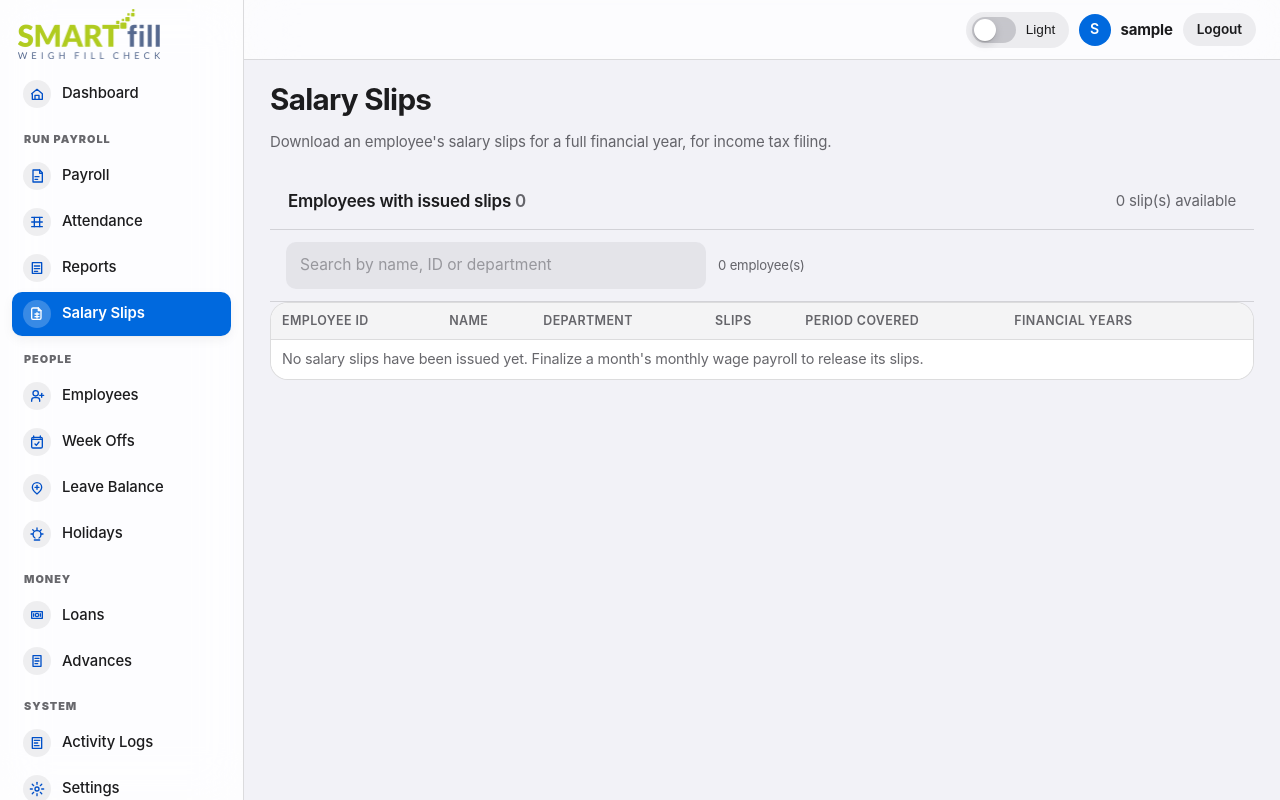
After one commit to smitz96/payroll, a Flask app: page /salary-slips in a window 1280 px wide. The commit adds this page. Run offline with Flask 3, Linux system fonts and the light colour scheme; the visitor is signed in with stand-in values (Sample User, id 1); some libraries are stand-ins or nearby versions.

Commit message:
Add a Salary Slips module for an employee's full year of slips
Payroll runs a month at a time, but an employee filing a return needs the
whole financial year in one file. The new Salary Slips section, below Reports
in the rail, lists everyone who has been issued a slip and hands over either a
single financial year (April-March, the unit a return is filed in) or every
slip on record, one to a page in chronological order.

Only finalized months appear, matching the gate on the individual slip: a draft
month has no slip to hand over yet. Such months are named on the employee's
page as "not yet issued" so a gap reads as pending sign-off rather than as data
gone astray. Daily wage employees are not issued slips, so they are absent.

Co-Authored-By: Claude Opus 5 <noreply@anthropic.com>

```diff
--- a/app.py
+++ b/app.py
@@ -246,6 +246,7 @@ def create_app(test_config=None):
     from routes.master import bp as master_bp
     from routes.settings import bp as settings_bp
     from routes.reports import bp as reports_bp
+    from routes.salary_slips import bp as salary_slips_bp
     from routes.weekoffs import bp as weekoffs_bp
     from routes.logs import bp as logs_bp
     app.register_blueprint(auth_bp)
@@ -259,6 +260,7 @@ def create_app(test_config=None):
     app.register_blueprint(master_bp)
     app.register_blueprint(settings_bp)
     app.register_blueprint(reports_bp)
+    app.register_blueprint(salary_slips_bp)
     app.register_blueprint(weekoffs_bp)
     app.register_blueprint(logs_bp)
     return app
--- /dev/null
+++ b/routes/salary_slips.py
@@ -0,0 +1,116 @@
+"""Salary slip history for one employee.
+
+Payroll runs a month at a time, but an employee filing a return needs the whole
+financial year in one file. This module answers that: pick the employee, pick the
+year, get every slip that was actually issued. Only finalized months appear —
+a draft month has no slip yet, so there is nothing here to hand over.
+"""
+from flask import Blueprint, Response, abort, flash, redirect, render_template, request, url_for
+
+from attendance import db
+from attendance.authentication import login_required
+from attendance.models import Employee, SalaryRecord
+from attendance.reports import build_employee_slip_history_pdf, finalized_slip_months, pending_slip_months, slip_months_by_employee
+from attendance.utils import display_month, financial_year_label, financial_year_start
+
+bp = Blueprint("salary_slips", __name__, url_prefix="/salary-slips")
+ALL_YEARS = "all"
+
+
+def employee_sort_key(value):
+    return (0, int(value), "") if str(value).isdigit() else (1, 0, str(value).lower())
+
+
+def financial_years(months):
+    """Slip months grouped into April-March years, newest year first."""
+    years = {}
+    for month in months:
+        years.setdefault(financial_year_start(month), []).append(month)
+    return [
+        {
+            "start": start,
+            "value": str(start),
+            "label": financial_year_label(start),
+            "months": sorted(values),
+            "count": len(values),
+        }
+        for start, values in sorted(years.items(), reverse=True)
+        if start is not None
+    ]
+
+
+def slip_rows():
+    """One row per employee who has at least one finalized salary slip."""
+    employees = {employee.id: employee for employee in Employee.query.all()}
+    names = {salary.employee_id: salary.name for salary in SalaryRecord.query.all()}
+    rows = []
+    for employee_id, months in slip_months_by_employee().items():
+        employee = employees.get(employee_id)
+        rows.append({
+            "employee_id": employee_id,
+            "name": (employee.name if employee else None) or names.get(employee_id) or employee_id,
+            "department": (employee.department if employee else "") or "Not Assigned",
+            "status": employee.employment_status if employee else "",
+            "count": len(months),
+            "first_label": display_month(months[0]),
+            "last_label": display_month(months[-1]),
+            "years": financial_years(months),
+        })
+    return sorted(rows, key=lambda row: employee_sort_key(row["employee_id"]))
+
+
+@bp.route("")
+@login_required
+def index():
+    # The table is filtered in the page, the same as Employees, so picking someone
+    # is one keystroke rather than a form submit.
+    rows = slip_rows()
+    return render_template("salary_slips.html", rows=rows, total_slips=sum(row["count"] for row in rows))
+
+
+@bp.route("/<employee_id>")
+@login_required
+def employee(employee_id):
+    months = finalized_slip_months(employee_id)
+    record = db.session.get(Employee, employee_id)
+    if not record and not months:
+        abort(404)
+    name = record.name if record else next(
+        (salary.name for salary in SalaryRecord.query.filter_by(employee_id=employee_id).all()), employee_id)
+    return render_template(
+        "salary_slips_employee.html",
+        employee=record,
+        employee_id=employee_id,
+        employee_name=name,
+        months=months,
+        month_labels={month: display_month(month) for month in months},
+        years=financial_years(months),
+        pending=[display_month(month) for month in pending_slip_months(employee_id)],
+    )
+
+
+@bp.route("/<employee_id>.pdf")
+@login_required
+def download(employee_id):
+    """Every finalized slip for the employee, or just one financial year of them."""
+    months = finalized_slip_months(employee_id)
+    requested = request.args.get("fy", ALL_YEARS).strip() or ALL_YEARS
+    period = "All Months"
+    if requested != ALL_YEARS:
+        if not requested.isdigit():
+            abort(404)
+        start = int(requested)
+        months = [month for month in months if financial_year_start(month) == start]
+        period = financial_year_label(start)
+    if not months:
+        flash("No finalized salary slips are available for this employee yet. "
+              "Slips are released once the month's monthly wage payroll is finalized.", "warning")
+        return redirect(url_for("salary_slips.employee", employee_id=employee_id))
+    salary = SalaryRecord.query.filter_by(employee_id=employee_id).first()
+    name = salary.name if salary else employee_id
+    slug = period.replace(" ", "-").lower()
+    return Response(
+        build_employee_slip_history_pdf(employee_id, months, title=f"{name} Salary Slips - {period}"),
+        mimetype="application/pdf",
+        headers={"Content-Disposition": f"inline; filename=smartfill-salary-slips-{employee_id}-{slug}.pdf"},
+    )
--- a/static/css/app.css
+++ b/static/css/app.css
@@ -326,6 +326,10 @@ html[data-theme="dark"] .theme-toggle-thumb { transform:translateX(18px); }
 .month-link-grid { display:grid; grid-template-columns:repeat(auto-fill, minmax(190px, 1fr)); gap:10px; }
 .month-link { display:flex; align-items:center; justify-content:space-between; gap:10px; padding:12px 14px; border:1px solid var(--smartfill-line); border-radius:var(--r-md); background:var(--ios-surface-2); color:var(--smartfill-ink); text-decoration:none; transition:transform .2s var(--ease-spring), box-shadow .2s var(--ease-spring); }
 .month-link:hover { transform:translateY(-2px); box-shadow:var(--ios-shadow-2); }
+.slip-month-grid { display:grid; grid-template-columns:repeat(auto-fill, minmax(150px, 1fr)); gap:10px; padding:4px 0 2px; }
+.slip-month-chip { display:flex; align-items:center; justify-content:center; padding:11px 12px; border:1px solid var(--smartfill-line); border-radius:var(--r-md); background:var(--ios-surface-2); color:var(--smartfill-ink); font-weight:560; text-decoration:none; transition:transform .2s var(--ease-spring), box-shadow .2s var(--ease-spring); }
+.slip-month-chip:hover { transform:translateY(-2px); box-shadow:var(--ios-shadow-2); color:var(--ios-blue-text); }
+.slip-year-chip { display:inline-block; margin:0 6px 4px 0; padding:3px 9px; border-radius:999px; background:color-mix(in srgb, var(--ios-blue) 12%, transparent); color:var(--ios-blue-text); font-size:.76rem; font-weight:620; white-space:nowrap; }
 @media (max-width: 640px) {
   .table-filter-bar { flex-direction:column; align-items:stretch; }
   .table-filter-bar .form-control { max-width:none; }
--- a/templates/base.html
+++ b/templates/base.html
@@ -29,6 +29,7 @@
         <a class="rail-link {{ 'is-active' if endpoint.startswith('payroll.') else '' }}" href="{{ url_for('payroll.new') }}"><span class="rail-icon"><svg viewBox="0 0 24 24"><path d="M6 3h10l4 4v14H6z"></path><path d="M16 3v5h4"></path><path d="M9 13h6"></path><path d="M9 17h4"></path></svg></span><span>Payroll</span></a>
         <a class="rail-link {{ 'is-active' if endpoint.startswith('attendance_manager.') else '' }}" href="{{ url_for('attendance_manager.index') }}"><span class="rail-icon"><svg viewBox="0 0 24 24"><path d="M4 5h16"></path><path d="M4 12h16"></path><path d="M4 19h16"></path><path d="M8 5v14"></path><path d="M16 5v14"></path></svg></span><span>Attendance</span></a>
         <a class="rail-link {{ 'is-active' if endpoint.startswith('reports.') else '' }}" href="{{ url_for('reports.index') }}"><span class="rail-icon"><svg viewBox="0 0 24 24"><path d="M5 20V4h14v16z"></path><path d="M8 9h8"></path><path d="M8 13h8"></path><path d="M8 17h5"></path></svg></span><span>Reports</span></a>
+        <a class="rail-link {{ 'is-active' if endpoint.startswith('salary_slips.') else '' }}" href="{{ url_for('salary_slips.index') }}"><span class="rail-icon"><svg viewBox="0 0 24 24"><path d="M6 3h8l4 4v11a2 2 0 0 1-2 2H6a2 2 0 0 1-2-2V5a2 2 0 0 1 2-2Z"></path><path d="M14 3v4h4"></path><path d="M9 12h6"></path><path d="M9 16h6"></path><path d="M12 10v8"></path></svg></span><span>Salary Slips</span></a>
 
         <span class="rail-group">People</span>
         <a class="rail-link {{ 'is-active' if endpoint.startswith('master.') else '' }}" href="{{ url_for('master.index') }}"><span class="rail-icon"><svg viewBox="0 0 24 24"><path d="M16 20v-1.5c0-2.2-1.8-4-4-4H8c-2.2 0-4 1.8-4 4V20"></path><circle cx="10" cy="8" r="4"></circle><path d="M19 8v6"></path><path d="M16 11h6"></path></svg></span><span>Employees</span></a>
--- /dev/null
+++ b/templates/salary_slips.html
@@ -0,0 +1,60 @@
+{% extends "base.html" %}
+{% block content %}
+<div class="page-head">
+  <div>
+    <h1 class="page-title">Salary Slips</h1>
+    <p class="text-muted mb-0">Download an employee's salary slips for a full financial year, for income tax filing.</p>
+  </div>
+</div>
+
+<div class="module-card">
+  <div class="module-card-header">
+    <h2 class="module-card-title">Employees with issued slips <span class="text-muted">{{ rows|length }}</span></h2>
+    <div class="module-card-actions"><span class="text-muted">{{ total_slips }} slip(s) available</span></div>
+  </div>
+  {# Only finalized months appear. A draft month has no slip to hand over yet. #}
+  <div class="table-filter-bar">
+    <input class="form-control" id="slipSearch" type="search" placeholder="Search by name, ID or department" autocomplete="off" aria-label="Search employees">
+    <span class="table-filter-count" id="slipSearchCount">{{ rows|length }} employee(s)</span>
+  </div>
+  <div class="table-responsive">
+    <table class="table table-sm smart-table" id="slipTable">
+      <thead><tr><th>Employee ID</th><th>Name</th><th>Department</th><th>Slips</th><th>Period covered</th><th>Financial years</th><th></th></tr></thead>
+      <tbody>
+        {% for row in rows %}
+        <tr>
+          <td>{{ row.employee_id }}</td>
+          <td class="employee-cell"><strong>{{ row.name }}</strong></td>
+          <td>{{ row.department }}</td>
+          <td>{{ row.count }}</td>
+          <td>{{ row.first_label }}{% if row.count > 1 %} &ndash; {{ row.last_label }}{% endif %}</td>
+          <td>{% for year in row.years %}<span class="slip-year-chip">{{ year.label }}</span>{% endfor %}</td>
+          <td class="text-end"><a class="btn btn-outline-primary btn-sm" href="{{ url_for('salary_slips.employee', employee_id=row.employee_id) }}">Open</a></td>
+        </tr>
+        {% else %}
+        <tr><td colspan="7" class="text-muted">No salary slips have been issued yet. Finalize a month's monthly wage payroll to release its slips.</td></tr>
+        {% endfor %}
+      </tbody>
+    </table>
+  </div>
+</div>
+
+<script>
+  const slipSearch = document.getElementById('slipSearch');
+  const slipSearchCount = document.getElementById('slipSearchCount');
+  if (slipSearch) {
+    const bodyRows = Array.from(document.querySelectorAll('#slipTable tbody tr'));
+    const haystack = bodyRows.map((row) => row.textContent.toLowerCase());
+    slipSearch.addEventListener('input', () => {
+      const term = slipSearch.value.trim().toLowerCase();
+      let shown = 0;
+      bodyRows.forEach((row, index) => {
+        const match = !term || haystack[index].includes(term);
+        row.hidden = !match;
+        if (match) shown += 1;
+      });
+      slipSearchCount.textContent = shown + ' employee(s)' + (term ? ' of ' + bodyRows.length : '');
+    });
+  }
+</script>
+{% endblock %}
```
Also changed, not shown: attendance/reports.py (+97 -2 lines), attendance/utils.py (+24 -0 lines), templates/salary_slips_employee.html (added, +43 -0 lines), tests/test_bugfixes.py (+88 -0 lines).
